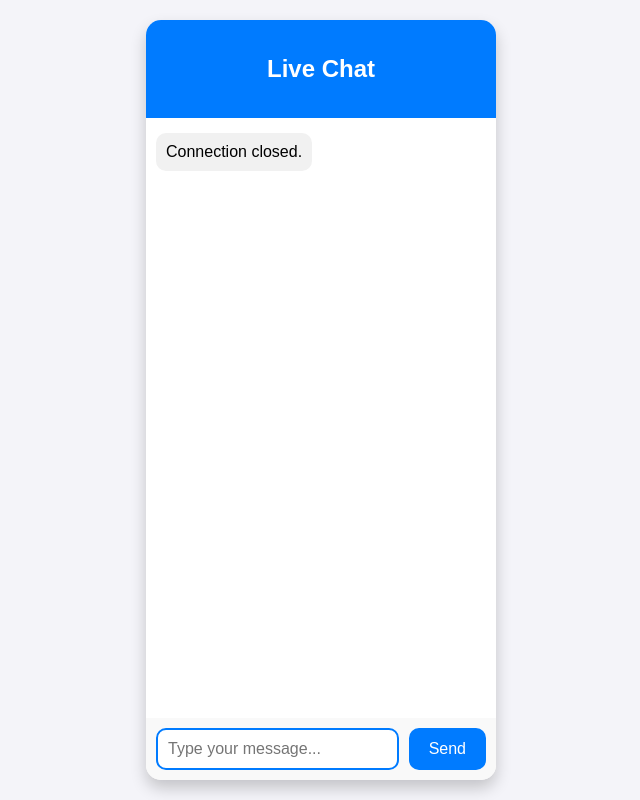
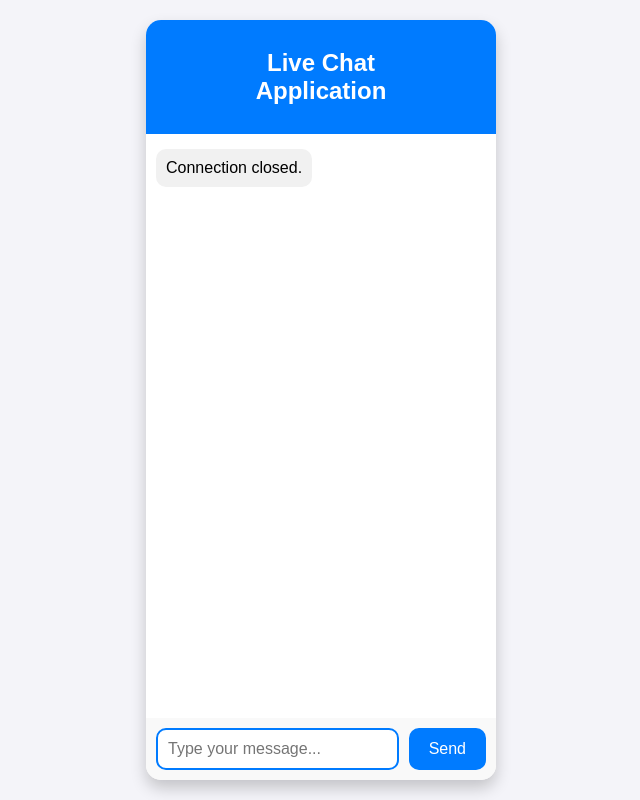
Before and after one commit to sandunvirajdilshan/Live-Chat-Application, a website: page public/index.html in a window 1280 px wide. Shown: the whole page, without its empty margins (319-959 px from the left). Drawn offline with Linux system fonts and the light colour scheme.

Commit message:
messages interface updated

```diff
--- a/public/index.html
+++ b/public/index.html
@@ -9,7 +9,7 @@
 <body>
     <div class="chat-container">
         <div class="chat-header">
-            <h2>Live Chat</h2>
+            <h2>Live Chat<br>Application</h2>
         </div>
         <div id="messages" class="chat-box"></div>
         <div class="chat-input">
--- a/public/style.css
+++ b/public/style.css
@@ -22,9 +22,9 @@ body {
 
 .chat-header {
     background-color: #007bff;
-    color: #fff;
+    color: #ffffff;
     font-weight: bold;
-    padding: 15px;
+    padding: 9px;
     text-align: center;
     border-radius: 15px 15px 0 0;
     box-sizing: border-box;
@@ -73,7 +73,7 @@ body {
 
 #sendBtn {
     background-color: #007bff;
-    color: #fff;
+    color: #ffffff;
     border: none;
     border-radius: 10px;
     padding: 10px 20px;
```
